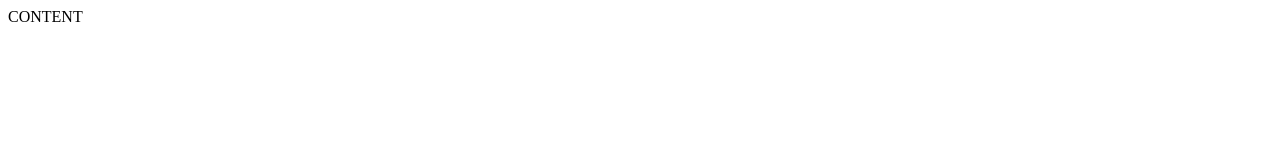
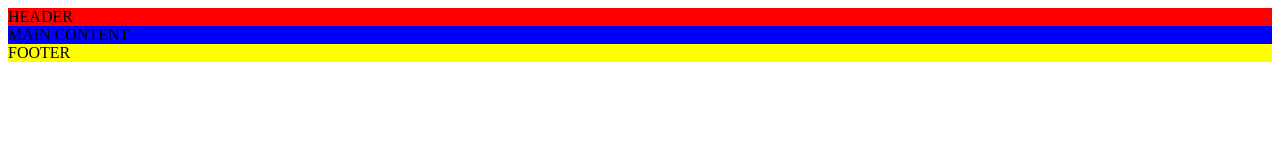
Before and after one commit to liepsneletech/6-spaceman-v1, a website: page index.html in a window 1280 px wide. Drawn offline with Linux system fonts and the light colour scheme.

Commit message:
main.css created and style changes

```diff
--- a/index.html
+++ b/index.html
@@ -5,8 +5,11 @@
     <meta http-equiv="X-UA-Compatible" content="IE=edge" />
     <meta name="viewport" content="width=device-width, initial-scale=1.0" />
     <title>Spaceman</title>
+    <link rel="stylesheet" href="./main.css" />
   </head>
   <body>
-    CONTENT
+    <header>HEADER</header>
+    <main>MAIN CONTENT</main>
+    <footer>FOOTER</footer>
   </body>
 </html>
--- /dev/null
+++ b/main.css
@@ -0,0 +1,15 @@
+/* HEADER */
+
+header {
+  background-color: red;
+}
+
+main {
+  background-color: blue;
+}
+
+/* FOOTER */
+
+footer {
+  background-color: yellow;
+}
```
Also changed, not shown: README.md.
